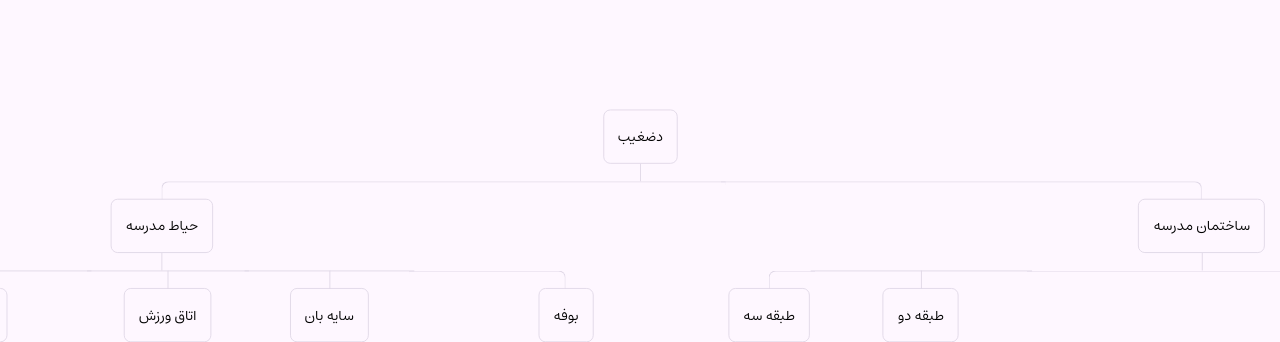
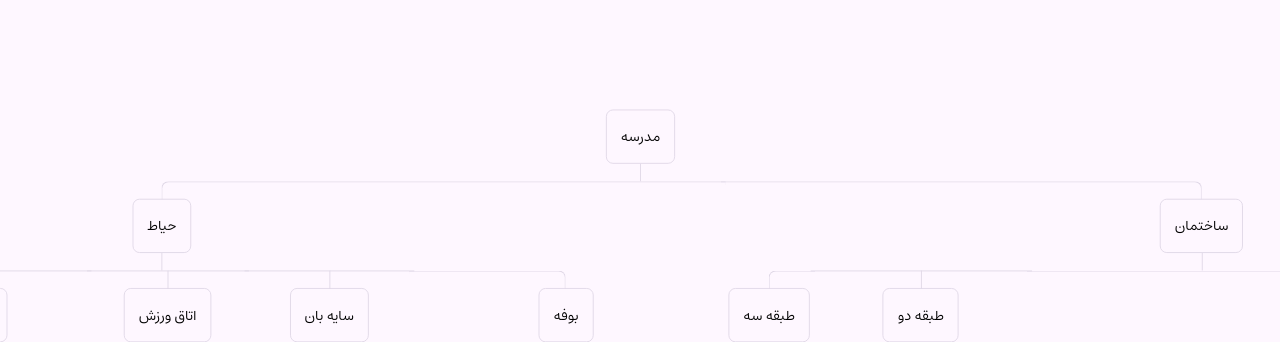
Before and after one commit to Dazgheib/dazgheib.github.io, a Jekyll site: the page tree.html, which Jekyll copies as it is, in a window 1280 px wide. Shown: the part 274-616 px from the top of the page. Built offline with Jekyll 4.4.1, drawn with Linux system fonts in a browser that asks for light colours; part of the change alters nothing that is shown.

Commit message:
Update tree.html

```diff
--- a/tree.html
+++ b/tree.html
@@ -156,19 +156,12 @@ body {
 <script>
 
 const fullscreen = () => {
-  const div = document.documentElement;
-  if (!document.mozFullScreen&&!document.webkitFullScreen) {
-    if (div.mozRequestFullScreen) {
-      div.mozRequestFullScreen();
-    } else {
-      div.webkitRequestFullScreen(Element.ALLOW_KEYBOARD_INPUT);
-    }
-  } else {
-    if (document.mozCancelFullScreen) {
-      document.mozCancelFullScreen();
-    } else {
-      document.webkitCancelFullScreen();
-    }
+  if (!document.fullscreenElement) {
+    document.documentElement.requestFullscreen();
+  } else {
+    if (document.exitFullscreen) {
+      document.exitFullscreen();
+    }
   }
 }
 
@@ -202,8 +195,8 @@ const parset = (text,indentSize) => {
 }
 
 const data = parset(`
-دضغیب
-  ساختمان مدرسه
+مدرسه
+  ساختمان
     طبقه یک
       یازدهمی ها
         اتاق بازجویی
@@ -221,7 +214,7 @@ const data = parset(`
       سالن اجتماعات
     طبقه سه
       سمنان
-  حیاط مدرسه
+  حیاط
     بوفه
       آقای حسینی
       سمبوسه
```
